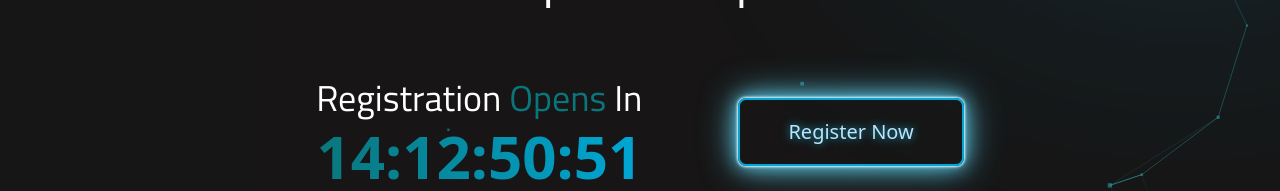
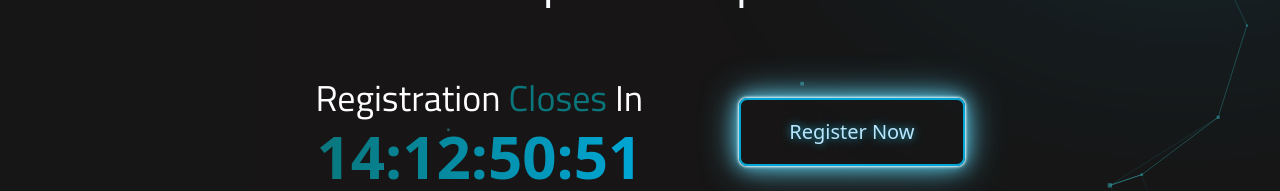
Before and after one commit to dipesh2508/ieee-delhi-hackquest, a Next.js app: page / in a window 1280 px wide. Shown: the part 453-644 px from the top of the page. Built offline with nearby package versions, Linux system fonts and the light colour scheme.

Commit message:
fix:minor spelling

```diff
--- a/src/components/home/Hero.tsx
+++ b/src/components/home/Hero.tsx
@@ -59,7 +59,7 @@
           <div className="mt-4">
             <h3 className="font-secondary text-2xl md:text-4xl text-white">
               Registration
-              <span className="text-primary"> Opens</span> In
+              <span className="text-primary"> Closes</span> In
             </h3>
           </div>
           <CountDown />
```
